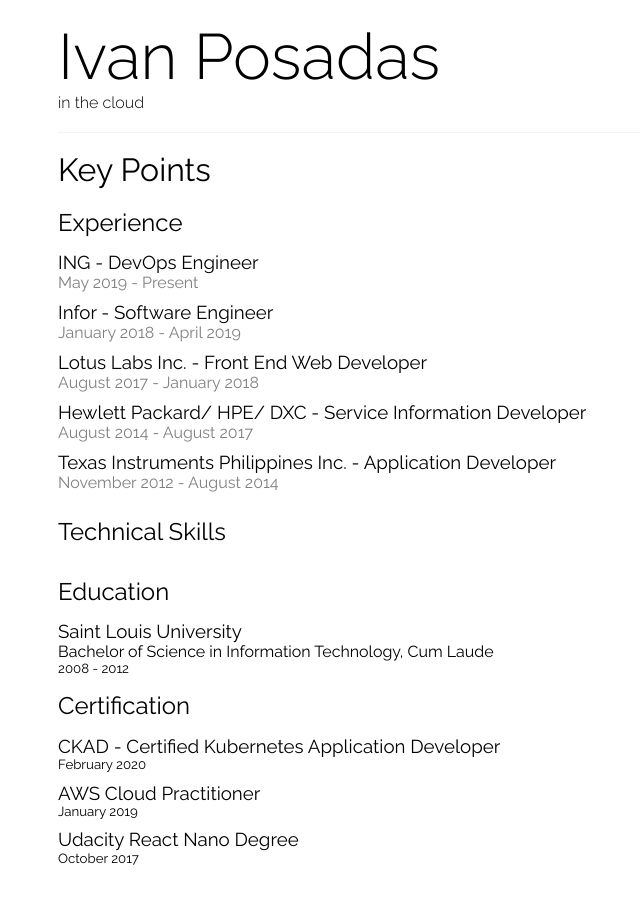
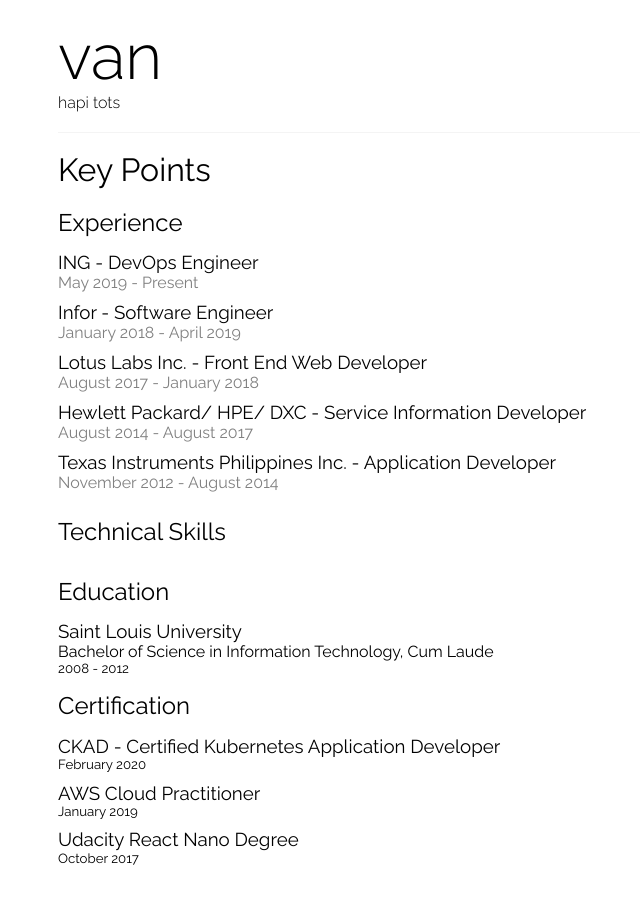
Before and after one commit to vanclp/mysite, a React (Create React App) app: page /resume in a window 1280 px wide. Shown: the top 904 px of the page, without its empty margins (70-710 px from the left). Built offline with nearby package versions, Linux system fonts and the light colour scheme.

Commit message:
change header

```diff
--- a/src/components/Header.js
+++ b/src/components/Header.js
@@ -2,8 +2,8 @@
 
 const Header = () => (
   <header>
-    <h1 className="headerTitle">Ivan Posadas</h1>
-    <h4 className="headerSubtitle">in the cloud</h4>
+    <h1 className="headerTitle">van</h1>
+    <h4 className="headerSubtitle">hapi tots</h4>
   </header>
 )
 
```
